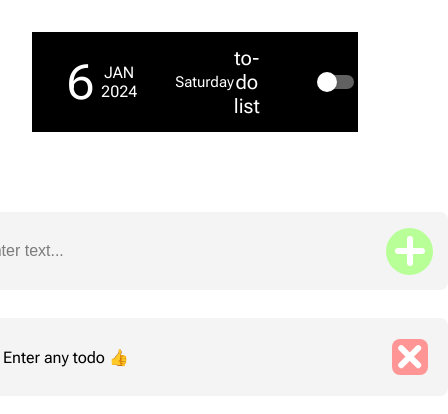
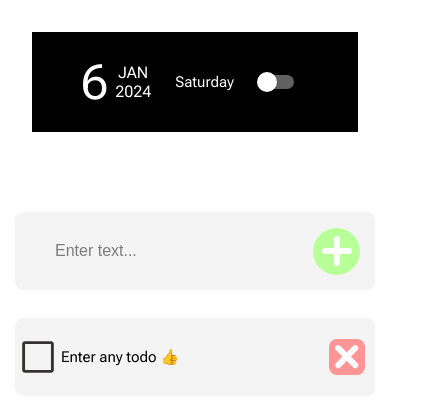
Before and after one commit to frontgr/to-notes, a React (Vite) app: page / in a window 390 px wide. Shown: the top 414 px of the page, 448 px wide, since content can reach past the window. Built offline with nearby package versions, Linux system fonts and the light colour scheme.

Commit message:
style: Add mobile adaptive for header and todo

```diff
--- a/src/components/Header/Header.css
+++ b/src/components/Header/Header.css
@@ -35,3 +35,8 @@
   font-size: 15px;
   margin-left: 38px;
 }
+@media screen and (max-width: 587px) {
+  .header {
+    justify-content: space-evenly;
+  }
+}
--- a/src/components/ToDo/ToDo.css
+++ b/src/components/ToDo/ToDo.css
@@ -97,3 +97,40 @@
 .todo-item:last-child {
   margin-bottom: 46px;
 }
+@media screen and (max-width: 587px) {
+  .service {
+    display: none;
+  }
+  .date {
+    margin-left: 35px;
+  }
+  .date__day {
+    margin-left: 24px;
+  }
+  .todo-input,
+  .todo-item {
+    width: 421px;
+  }
+}
+@media screen and (max-width: 446px) {
+  .todo-input,
+  .todo-item {
+    width: 360px !important;
+  }
+  .todo-item__checkbox {
+    margin-left: 0px !important;
+  }
+  .todo-item__close-btn {
+    margin-right: 10px !important;
+  }
+  .todo-item__text {
+    font-size: 15px !important;
+  }
+}
+input,
+textarea,
+button,
+select,
+a {
+  -webkit-tap-highlight-color: transparent;
+}
```
